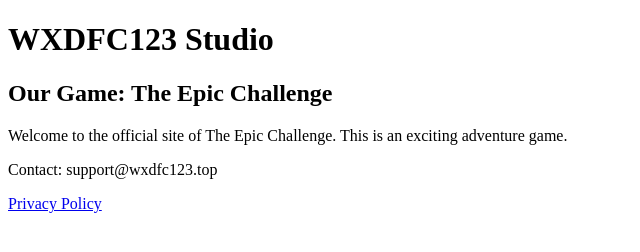
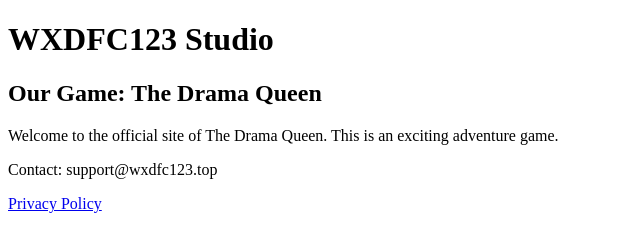
Before and after one commit to wxdfc/wxdfc123-site, a plain HTML site: page index.html in a window 1280 px wide. Shown: the whole page, without its empty margins (0-640 px from the left). Drawn offline with Linux system fonts and the light colour scheme.

Commit message:
Update index.html

```diff
--- a/index.html
+++ b/index.html
@@ -4,7 +4,7 @@
     <title>WXDFC123 Games</title>
 </head>
 <body>
-    <h1>WXDFC123 Studio</h1> <h2>Our Game: The Epic Challenge</h2> <p>Welcome to the official site of The Epic Challenge. This is an exciting adventure game.</p> <p>Contact: support@wxdfc123.top</p>
+    <h1>WXDFC123 Studio</h1> <h2>Our Game: The Drama Queen</h2> <p>Welcome to the official site of The Drama Queen. This is an exciting adventure game.</p> <p>Contact: support@wxdfc123.top</p>
     <a href="privacy.html">Privacy Policy</a>
 </body>
 </html>
```
